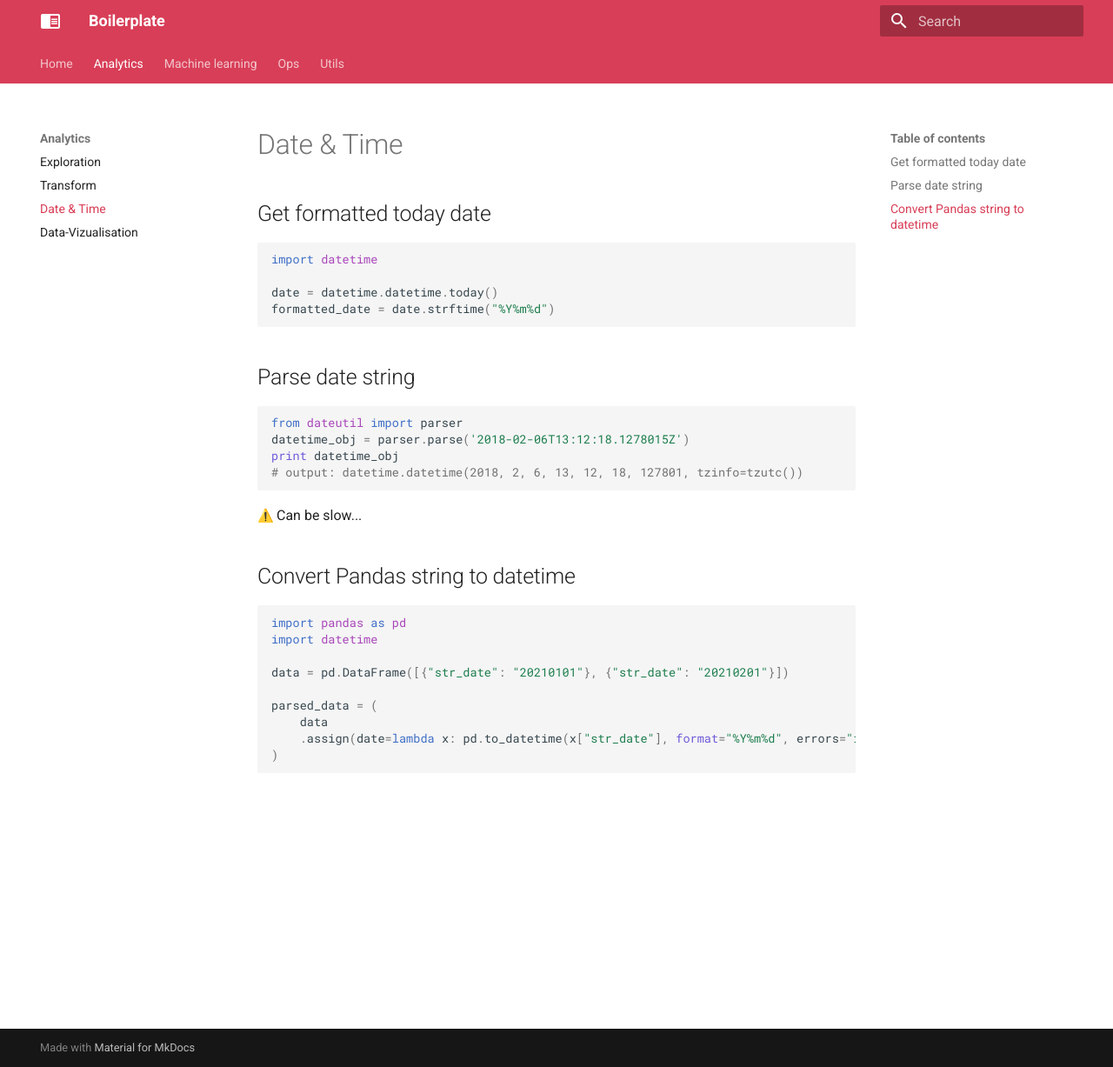
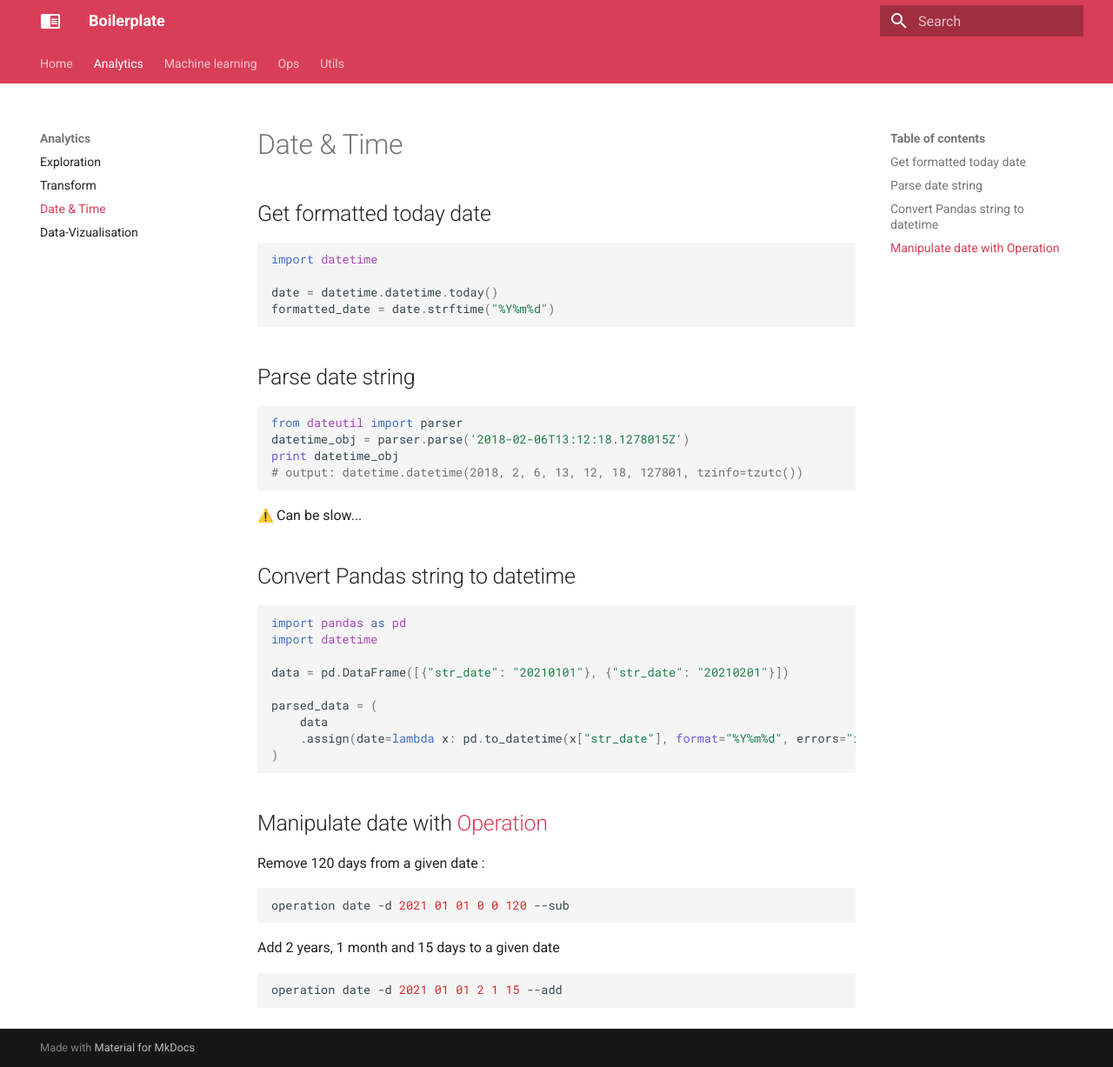
Before and after one commit to Ben8t/boilerplate, an MkDocs documentation site: the page built from docs/analytics/03-datetime.md, in a window 1280 px wide and 1227 px high. Shown: the whole window at 87% size. Built offline with MkDocs 1.6.1 and Material for MkDocs 9.7.7, drawn with Linux system fonts in a browser that asks for light colours; emoji names are drawn with the system emoji font.

Commit message:
[main] add date manipulation example

````diff
--- a/docs/analytics/03-datetime.md
+++ b/docs/analytics/03-datetime.md
@@ -33,3 +33,17 @@ parsed_data = (
     .assign(date=lambda x: pd.to_datetime(x["str_date"], format="%Y%m%d", errors="ignore"))
 )
 ```
+
+## Manipulate date with [Operation](https://ben8t.github.io/operation/03-operation-list.html)
+
+Remove 120 days from a given date :
+
+```bash
+operation date -d 2021 01 01 0 0 120 --sub
+```
+
+Add 2 years, 1 month and 15 days to a given date
+
+```bash
+operation date -d 2021 01 01 2 1 15 --add
+```
````
